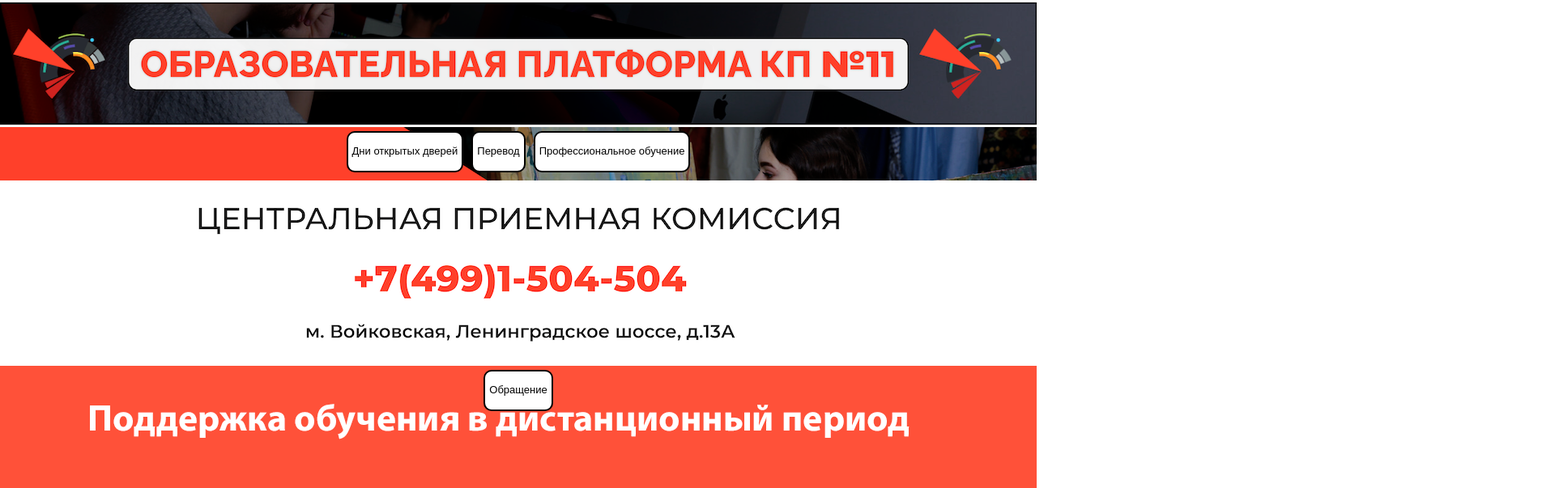
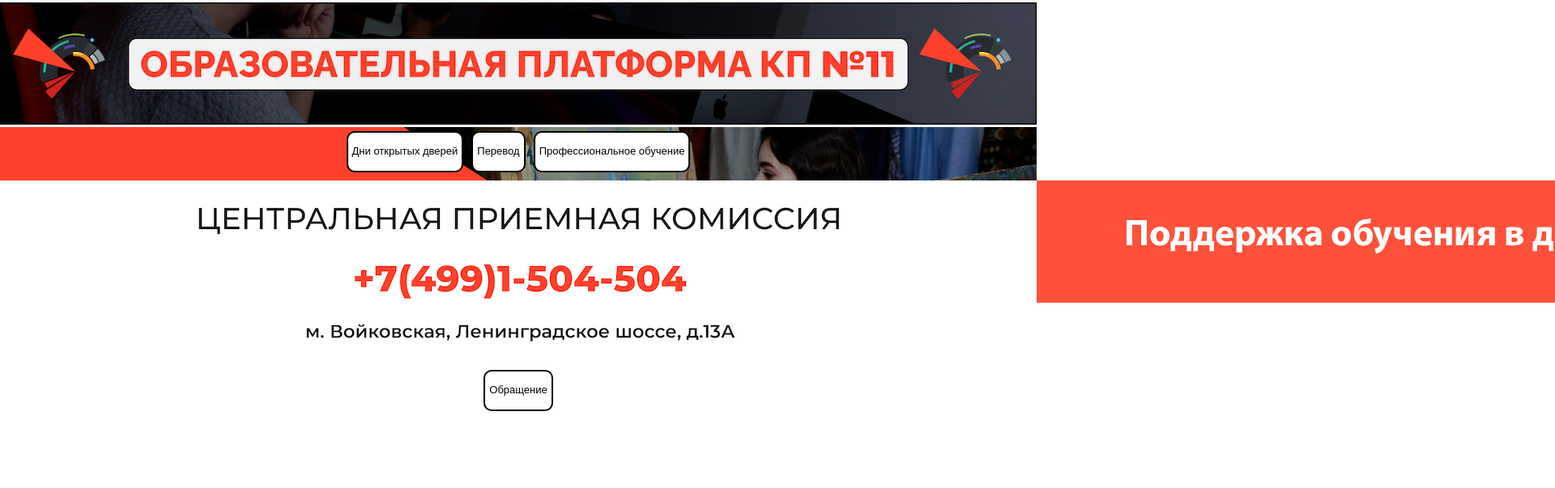
Before and after one commit to serk87/kp11, a plain HTML site: page index.html in a window 1280 px wide. Shown: the part 294-897 px from the top of the page at 81% size, 1920 px wide, since content can reach past the window. After the commit the page ends 812 px from the top, so only its background shows below. Drawn offline with Linux system fonts and the light colour scheme.

Commit message:
Update index.html
w

```diff
--- a/index.html
+++ b/index.html
@@ -22,15 +22,12 @@
 
     </div>
     <img src="contact.png"  class="responsive" alt="lorem">
-    <div class="responsive">
-      <img src="dist.png"  class="backgroundImage" alt="lorem">
-
-      </div>
-      <div id="centeredmenu">
-          <ul>
+    <img src="dist.png"  class="backgroundImage" alt="lorem">
+    <div id="centeredmenu">
+        <ul>
           <li><a href="https://forms.gle/f96Fc6hq937ZtZmX7" target="_blank">Обращение</a></li>
         </ul>
-      </div>
+    </div>
     </div>
   </body>
 </html>
```
